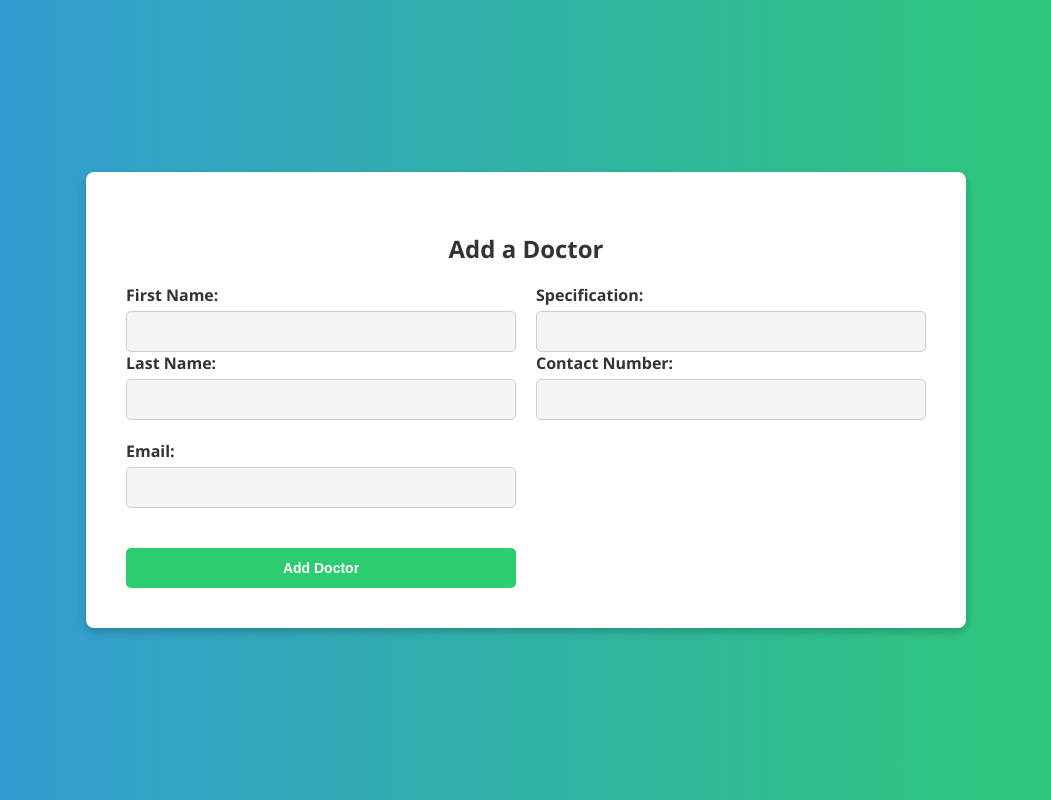
After one commit to jordansalagala21/HealthManagmentSystem, a Django app: page /add_doctor/ in a window 1280 px wide. The commit adds this page. Shown: the whole page, without its empty margins (114-1165 px from the left). Run offline with Django 4.2, Linux system fonts and the light colour scheme.

Commit message:
Added Appointement and Doctor models

```diff
--- a/hmsapp/forms.py
+++ b/hmsapp/forms.py
@@ -1,5 +1,6 @@
+# forms.py
 from django import forms
-from .models import Patient, MedicalRecord
+from .models import Patient, MedicalRecord, Appointment, Doctor
 
 class PatientForm(forms.ModelForm):
     class Meta:
@@ -12,6 +13,17 @@ class MedicalRecordForm(forms.ModelForm):
         fields = ['patient', 'date', 'diagnosis', 'treatment', 'test_results',
                   'doctor_name', 'prescription', 'medical_tests', 'follow_up_instructions', 'symptoms']
 
+class AppointmentForm(forms.ModelForm):
+    class Meta:
+        model = Appointment
+        fields = ['patient', 'doctor', 'app_date', 'status']
+
+class DoctorForm(forms.ModelForm):
+    class Meta:
+        model = Doctor
+        fields = ['doctorId', 'first_name', 'last_name', 'specification', 'contact_number', 'email']
+
+
 class UpdatePatientForm(forms.ModelForm):
     class Meta:
         model = Patient
--- a/hmsapp/models.py
+++ b/hmsapp/models.py
@@ -36,3 +36,24 @@ class MedicalRecord(models.Model):
     medical_tests = models.TextField(blank=True, null=True)
     follow_up_instructions = models.TextField(blank=True, null=True)
     symptoms = models.TextField(blank=True, null=True)
+
+class Doctor(models.Model):
+    doctorId = models.AutoField(primary_key=True)
+    first_name = models.CharField(max_length=50)
+    last_name = models.CharField(max_length=50)
+    specification = models.CharField(max_length=100)
+    contact_number = models.CharField(max_length=20)
+    email = models.EmailField()
+
+    def __str__(self):
+        return f"Dr. {self.first_name} {self.last_name} ({self.specification})"
+
+class Appointment(models.Model):
+    appID = models.AutoField(primary_key=True)
+    patient = models.ForeignKey(Patient, on_delete=models.CASCADE)
+    doctor = models.ForeignKey(Doctor, on_delete=models.CASCADE)
+    app_date = models.DateTimeField()
+    status = models.CharField(max_length=50)
+
+    def __str__(self):
+        return f"Appointment {self.appID} with {self.patient.first_name} {self.patient.last_name} on {self.app_date}"
--- /dev/null
+++ b/hmsapp/templates/hmsapp/add_doctor.html
@@ -0,0 +1,112 @@
+<!-- add_doctor.html -->
+<!DOCTYPE html>
+<html lang="en">
+<head>
+    <meta charset="UTF-8">
+    <meta name="viewport" content="width=device-width, initial-scale=1.0">
+    <title>Add Doctor - Health Management System</title>
+    <style>
+        body {
+            font-family: 'Segoe UI', Tahoma, Geneva, Verdana, sans-serif;
+            background: linear-gradient(to right, #3498db, #2ecc71);
+            color: #333;
+            margin: 0;
+            padding: 0;
+            min-height: 100vh;
+            display: flex;
+            justify-content: center;
+            align-items: center;
+        }
+
+        .form-container {
+            max-width: 800px;
+            width: 100%;
+            padding: 40px;
+            background-color: #fff;
+            border-radius: 8px;
+            box-shadow: 0 4px 8px rgba(0, 0, 0, 0.2);
+            color: #333;
+            text-align: center;
+        }
+
+        .form-content {
+            display: grid;
+            grid-template-columns: 1fr 1fr;
+            gap: 20px;
+            text-align: left;
+        }
+
+        /* Style for the form fields */
+        form label {
+            font-weight: 600;
+            margin-bottom: 5px;
+            display: block;
+        }
+
+        form input,
+        form select {
+            width: 100%;
+            padding: 12px;
+            border: 1px solid #ccc;
+            border-radius: 5px;
+            background: #f5f5f5;
+            box-sizing: border-box;
+        }
+
+        /* Style for buttons */
+        .btn-container {
+            margin-top: 20px;
+        }
+
+        .btn {
+            width: 100%;
+            padding: 12px;
+            background: #2ecc71;
+            color: #fff;
+            font-size: 14px;
+            text-decoration: none;
+            border: none;
+            border-radius: 5px;
+            font-weight: 600;
+            transition: background-color 0.3s;
+            font-family: Arial;
+            cursor: pointer;
+        }
+
+        .btn:hover {
+            background: #27ae60;
+        }
+    </style>
+</head>
+<body>
+    <div class="form-container">
+        <h2>Add a Doctor</h2>
+
+        <form method="post" class="form-content">
+            {% csrf_token %}
+            <div>
+                <label for="id_first_name">First Name:</label>
+                {{ form.first_name }}
+
+                <label for="id_last_name">Last Name:</label>
+                {{ form.last_name }}
+            </div>
+            <div>
+                <label for="id_specification">Specification:</label>
+                {{ form.specification }}
+
+                <label for="id_contact_number">Contact Number:</label>
+                {{ form.contact_number }}
+            </div>
+            <div>
+            <label for="id_email">Email:</label>
+            {{ form.email }}
+            </div>
+            <br><br>
+            <div class="btn-container">
+                <button type="submit" class="btn">Add Doctor</button>
+            </div>
+        </form>
+    </div>
+</body>
+</html>
--- a/hmsapp/templates/hmsapp/home.html
+++ b/hmsapp/templates/hmsapp/home.html
@@ -86,6 +86,8 @@
         <a class="btn" href="{% url 'add_patient' %}">Add a Patient</a>
         <a class="btn" href="{% url 'add_medical_record' %}">Add a Medical Record</a>
         <a class="btn" href="{% url 'view_patients' %}">View Patients</a>
+        <a class="btn" href="{% url 'add_appointment' %}">Add an Appointment</a>
+        <a class="btn" href="{% url 'add_doctor' %}">Add Doctor</a>
     </div>
 </body>
 </html>
--- a/hmsapp/urls.py
+++ b/hmsapp/urls.py
@@ -12,4 +12,6 @@ urlpatterns = [
     path('delete_patient/<int:patient_id>/', views.delete_patient, name='delete_patient'),
     path('view_medical_records/<int:patient_id>/', views.view_medical_records, name='view_medical_records'),
     path('update_medical_record/<int:record_id>/', views.update_medical_record, name='update_medical_record'),
+    path('add_appointment/', views.add_appointment, name='add_appointment'),
+    path('add_doctor/', views.add_doctor, name='add_doctor'),
 ]
--- a/hmsapp/views.py
+++ b/hmsapp/views.py
@@ -1,6 +1,6 @@
 from django.shortcuts import render, get_object_or_404, redirect
-from .models import Patient, MedicalRecord
-from .forms import PatientForm, MedicalRecordForm
+from .models import Patient, MedicalRecord, Appointment, Doctor
+from .forms import PatientForm, MedicalRecordForm, AppointmentForm, DoctorForm
 
 def home(request):
     # Your view logic here
@@ -48,13 +48,14 @@ def update_patient(request, patient_id):
 def delete_patient(request, patient_id):
     patient = get_object_or_404(Patient, id=patient_id)
 
-    if request.method == "POST":
-        confirmed = request.POST.get('confirmed', False)
-        if confirmed:
-            patient.delete()
-            return redirect('view_patients')
+    if request.method == 'POST':
+        print("POST request received")
+        patient.delete()
+        print("Patient deleted")
+        return redirect('view_patients')
 
-    return render(request, 'hmsapp/delete_patient.html', {'patient': patient})
+    return render(request, 'your_app_name/delete_patient.html', {'patient': patient})
+
 
 def view_medical_records(request, patient_id):
     patient = get_object_or_404(Patient, id=patient_id)
@@ -74,3 +75,24 @@ def update_medical_record(request, record_id):
         form = MedicalRecordForm(instance=record)
 
     return render(request, 'hmsapp/update_medical_record.html', {'form': form})
+
+def add_appointment(request):
+    if request.method == "POST":
+        form = AppointmentForm(request.POST)
+        if form.is_valid():
+            form.save()
+            return redirect('view_appointments')  # Redirect to the view appointments page
+    else:
+        form = AppointmentForm()
+    return render(request, 'hmsapp/add_appointment.html', {'form': form})
+
+def add_doctor(request):
+    if request.method == "POST":
+        form = DoctorForm(request.POST)
+        if form.is_valid():
+            form.save()
+            return redirect('view_doctors')  # Redirect to the view doctors page after adding a doctor
+    else:
+        form = DoctorForm()
+
+    return render(request, 'hmsapp/add_doctor.html', {'form': form})
```
Also changed, not shown: hmsapp/templates/hmsapp/add_appointment.html (added, +100 -0 lines), hmsapp/migrations/0005_doctor_appointment.py (added).
